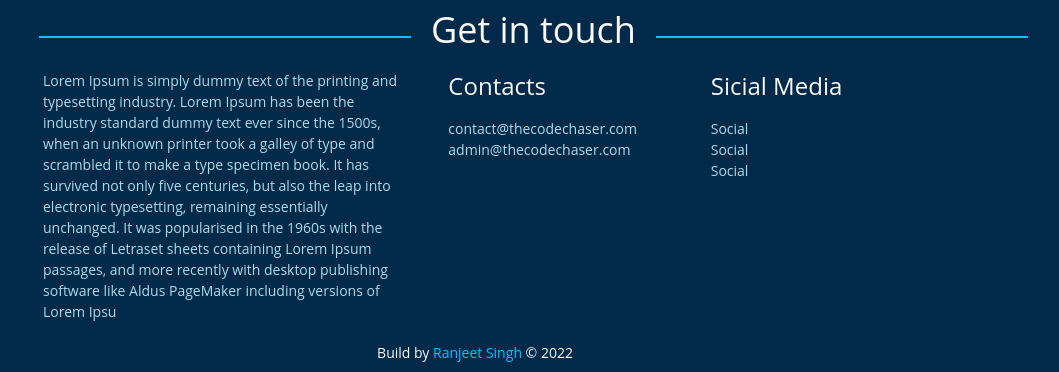
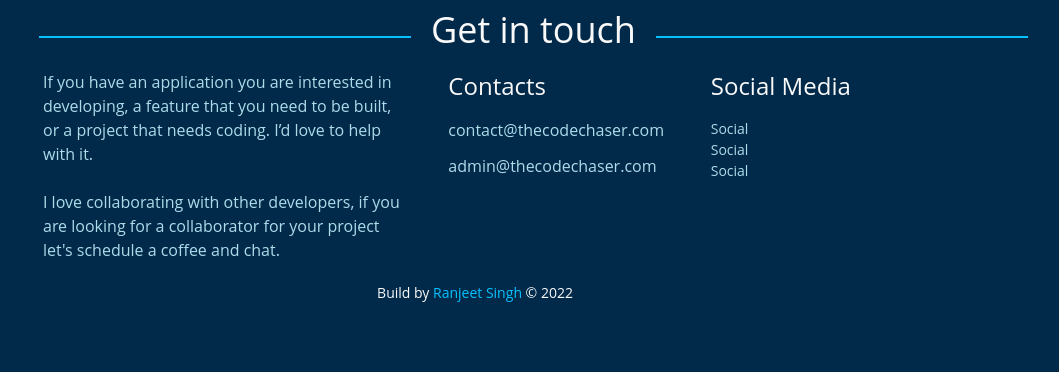
Before and after one commit to thecodechaser/portfolio-frontend, a React (Create React App) app: page / in a window 1280 px wide. Shown: the part 1958-2330 px from the top of the page, without its empty margins (165-1224 px from the left). After the commit the page ends 2281 px from the top, so only its background shows below. Built offline with nearby package versions, Linux system fonts and the light colour scheme.

Commit message:
Update contact info

```diff
--- a/src/components/Contact/ContactInfo.js
+++ b/src/components/Contact/ContactInfo.js
@@ -9,24 +9,20 @@ const ContactInfo = () => (
     </div>
 
     <div className="ml-6 md:flex mt-5 md:gap-12 md:ml-1">
-      <p className="md:w-1/3 text-skyColor">
+      <p className="md:w-1/3 text-base text-skyColor">
         {' '}
-        Lorem Ipsum is simply dummy text of the printing and typesetting industry.
-        Lorem Ipsum has been the industry standard dummy text ever since the 1500s,
-        when an unknown printer took a galley of type and scrambled it to make a type
-        specimen book. It has survived not only five centuries, but also the leap into
-        electronic typesetting, remaining essentially unchanged. It was popularised in
-        the 1960s with the release of Letraset sheets containing Lorem Ipsum passages,
-        and more recently with desktop publishing software like Aldus PageMaker including
-        versions of Lorem Ipsu
+        If you have an application you are interested in developing, a feature that you need
+        to be built, or a project that needs coding. I’d love to help with it.<br></br><br></br>
+        I love collaborating with other developers, if you are looking for a collaborator for your
+        project let's schedule a coffee and chat.
       </p>
       <div className="md:w-1/5">
         <h4 className="mb-4 text-2xl">Contacts</h4>
-        <p className="text-skyColor">contact@thecodechaser.com</p>
-        <p className="text-skyColor">admin@thecodechaser.com</p>
+        <p className="text-skyColor text-base">contact@thecodechaser.com</p>
+        <p className="text-skyColor mt-3 text-base">admin@thecodechaser.com</p>
       </div>
       <div className="md:w-1/5">
-        <h4 className="mb-4 text-2xl">Sicial Media</h4>
+        <h4 className="mb-4 text-2xl">Social Media</h4>
         <p className="text-skyColor">Social</p>
         <p className="text-skyColor">Social</p>
         <p className="text-skyColor">Social</p>
--- a/src/pages/Contact.js
+++ b/src/pages/Contact.js
@@ -3,7 +3,7 @@ import ContactInfo from "../components/Contact/ContactInfo";
 const Contact = () => {
   return (
 
-    <div>
+    <div className="mt-32">
       {/* contact-info */}
     <ContactInfo />
     </div>
```
